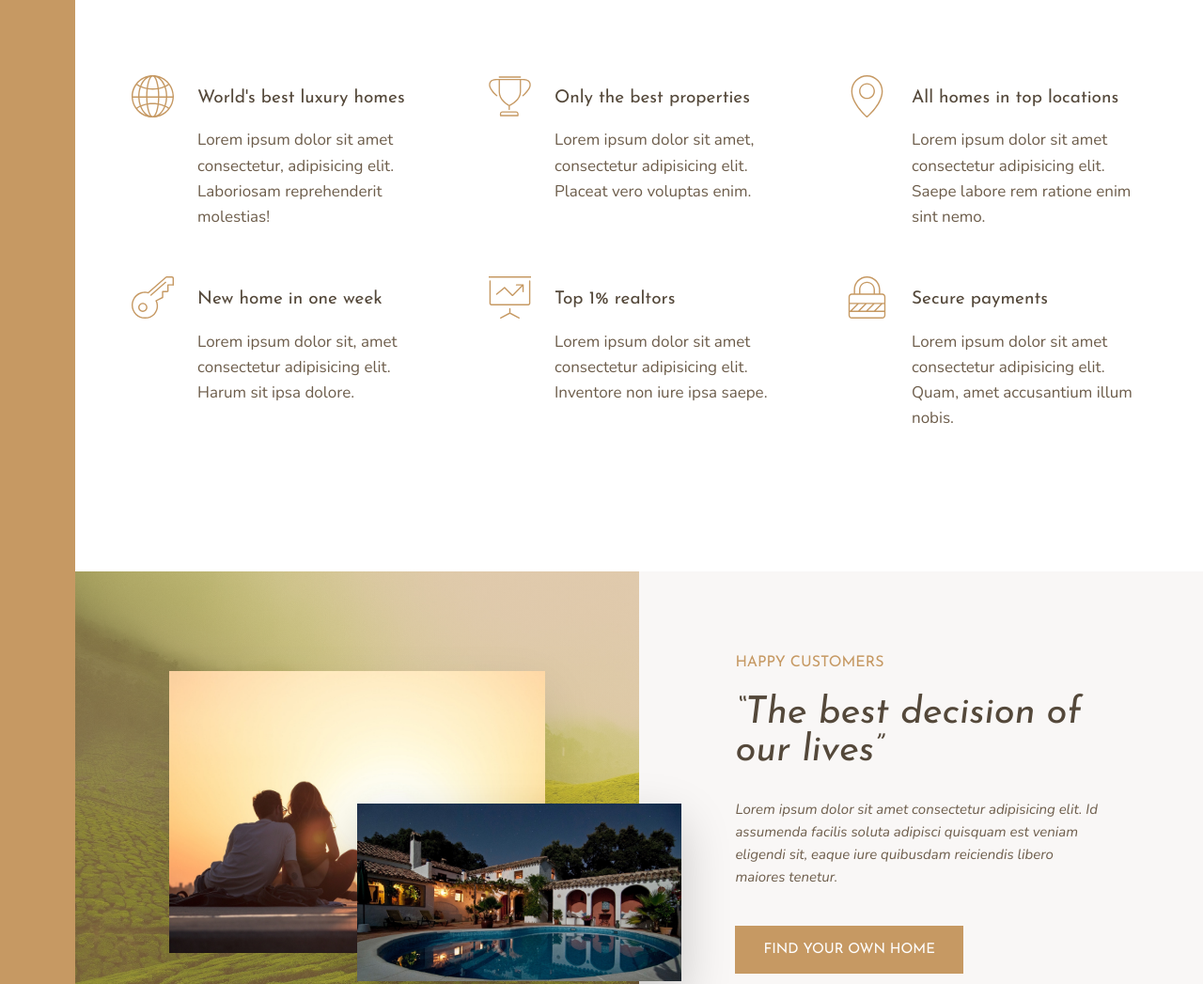
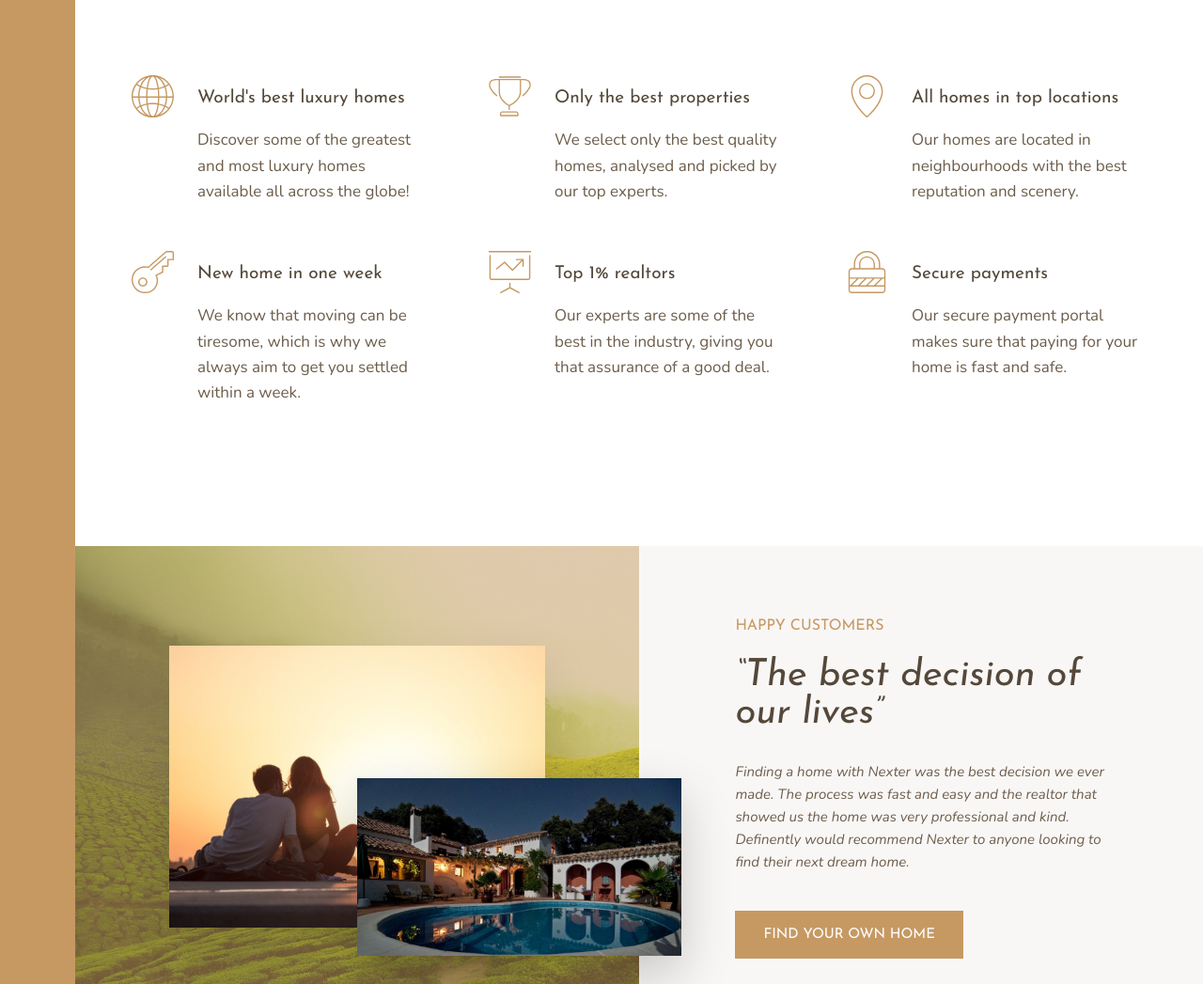
Before and after one commit to Electrolytful/Nexter, a website: page index.html in a window 1280 px wide. Shown: the part 700-1747 px from the top of the page at 94% size. Drawn offline with nearby package versions, Linux system fonts and the light colour scheme.

Commit message:
updated README

```diff
--- a/index.html
+++ b/index.html
@@ -64,7 +64,7 @@
             </svg>
             <h4 class="heading-4 heading-4--dark">World's best luxury homes</h4>
             <p class="feature__text">
-                Lorem ipsum dolor sit amet consectetur, adipisicing elit. Laboriosam reprehenderit molestias!
+                Discover some of the greatest and most luxury homes available all across the globe!
             </p>
         </div>
 
@@ -74,7 +74,7 @@
             </svg>
             <h4 class="heading-4 heading-4--dark">Only the best properties</h4>
             <p class="feature__text">
-                Lorem ipsum dolor sit amet, consectetur adipisicing elit. Placeat vero voluptas enim.
+                We select only the best quality homes, analysed and picked by our top experts.
             </p>
         </div>
 
@@ -84,7 +84,7 @@
             </svg>
             <h4 class="heading-4 heading-4--dark">All homes in top locations</h4>
             <p class="feature__text">
-                Lorem ipsum dolor sit amet consectetur adipisicing elit. Saepe labore rem ratione enim sint nemo.
+                Our homes are located in neighbourhoods with the best reputation and scenery.
             </p>
         </div>
 
@@ -94,7 +94,7 @@
             </svg>
             <h4 class="heading-4 heading-4--dark">New home in one week</h4>
             <p class="feature__text">
-                Lorem ipsum dolor sit, amet consectetur adipisicing elit. Harum sit ipsa dolore.
+                We know that moving can be tiresome, which is why we always aim to get you settled within a week.
             </p>
         </div>
 
@@ -104,7 +104,7 @@
             </svg>
             <h4 class="heading-4 heading-4--dark">Top 1% realtors</h4>
             <p class="feature__text">
-                Lorem ipsum dolor sit amet consectetur adipisicing elit. Inventore non iure ipsa saepe.
+                Our experts are some of the best in the industry, giving you that assurance of a good deal.
             </p>
         </div>
 
@@ -114,7 +114,7 @@
             </svg>
             <h4 class="heading-4 heading-4--dark">Secure payments</h4>
             <p class="feature__text">
-                Lorem ipsum dolor sit amet consectetur adipisicing elit. Quam, amet accusantium illum nobis.
+                Our secure payment portal makes sure that paying for your home is fast and safe.
             </p>
         </div>
     </section>
@@ -129,7 +129,7 @@
         <h3 class="heading-3 mb-sm">Happy Customers</h3>
         <h2 class="heading-2 heading-2--dark mb-md">&ldquo;The best decision of our lives&rdquo;</h2>
         <p class="story__text">
-            Lorem ipsum dolor sit amet consectetur adipisicing elit. Id assumenda facilis soluta adipisci quisquam est veniam eligendi sit, eaque iure quibusdam reiciendis libero maiores tenetur.
+            Finding a home with Nexter was the best decision we ever made. The process was fast and easy and the realtor that showed us the home was very professional and kind. Definently would recommend Nexter to anyone looking to find their next dream home.
         </p>
         <button class="btn">Find your own home</button>
     </div>
--- a/sass/_header.scss
+++ b/sass/_header.scss
@@ -9,6 +9,7 @@
     url(../img/hero.jpeg);
   background-size: cover;
   background-position: center;
+  background-repeat: no-repeat;
   padding: 8rem;
   padding-top: 4rem;
 
```
Also changed, not shown: README.md, css/styles.css, screenshots/features-phone.jpg (added), screenshots/features.png (added), screenshots/gallery-phone.jpg (added), screenshots/hero-phone.jpg (added), screenshots/hero.png (added), screenshots/homes-phone.jpg (added), screenshots/homes.png (added), screenshots/realtors-phone.jpg (added), screenshots/story-phone.jpg (added), screenshots/story.png (added), 1 other file.
